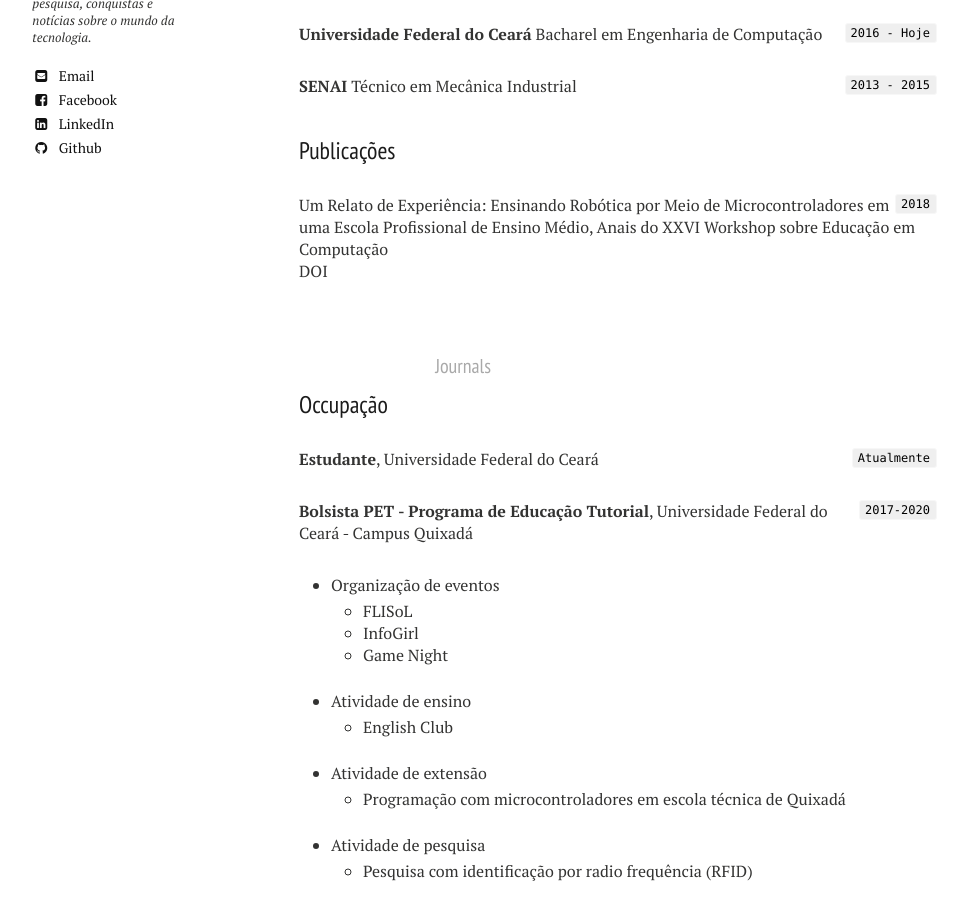
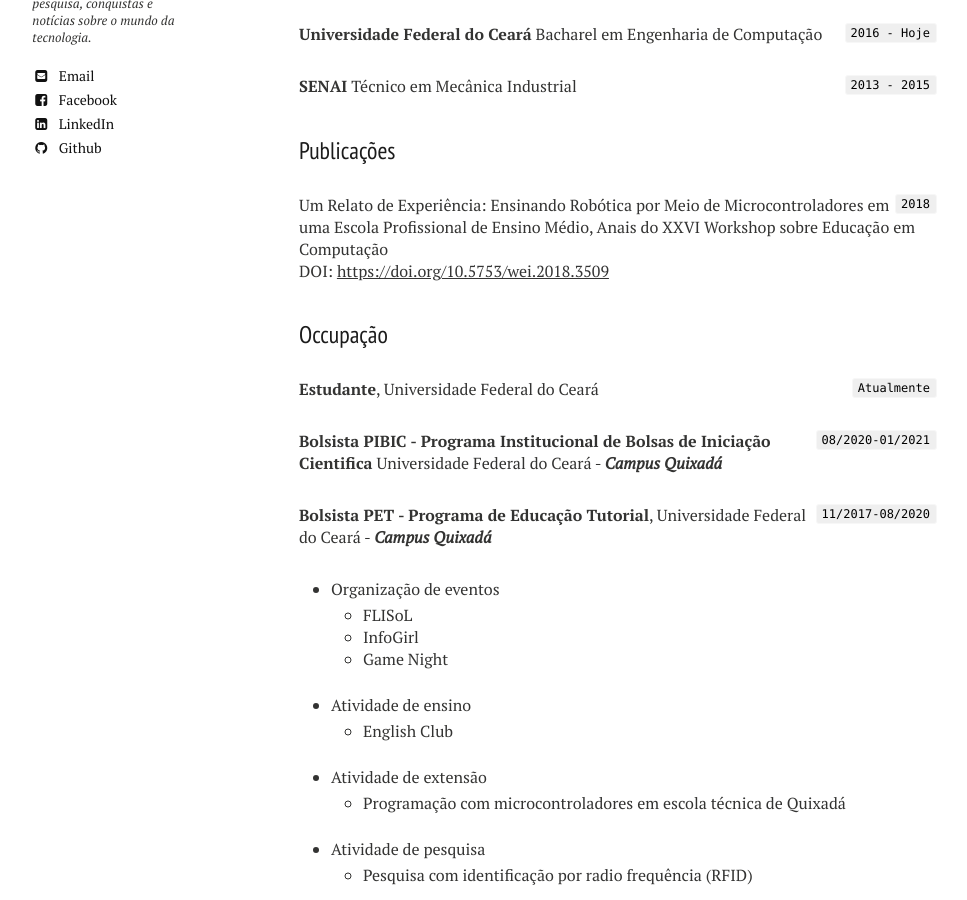
Before and after one commit to RicardoLopes1/Blind-Development, a Jekyll site: the page built from cv.md, in a window 1280 px wide and 900 px high, scrolled down 557 px. Shown: the whole window, without its empty margins (21-988 px from the left). Built offline with Jekyll 4.4.1, drawn with Linux system fonts in a browser that asks for light colours; nearby versions of some CDN libraries; our own code applies the rules of GitHub Pages for plain Markdown files.

Commit message:
cv update

```diff
--- a/cv.md
+++ b/cv.md
@@ -19,9 +19,9 @@ Técnico em Mecânica Industrial
 
 `2018`
 Um Relato de Experiência: Ensinando Robótica por Meio de Microcontroladores em uma Escola Profissional de Ensino Médio, Anais do XXVI Workshop sobre Educação em Computação <br>
-<a href="https://doi.org/10.5753/wei.2018.3509" target="_blank">DOI</a>
+DOI: <a href="https://doi.org/10.5753/wei.2018.3509" target="_blank"><u>https://doi.org/10.5753/wei.2018.3509</u></a>
 
-### Journals
+<!--  ### Journals -->
 
 
 ## Occupação
@@ -29,9 +29,11 @@ Um Relato de Experiência: Ensinando Robótica por Meio de Microcontroladores em
 `Atualmente`
 __Estudante__, Universidade Federal do Ceará
 
+`08/2020-01/2021`
+__Bolsista PIBIC - Programa Institucional de Bolsas de Iniciação Cientifica__ Universidade Federal do Ceará - _Campus Quixadá_
 
-`2017-2020`
-__Bolsista PET - Programa de Educação Tutorial__, Universidade Federal do Ceará - Campus Quixadá
+`11/2017-08/2020`
+__Bolsista PET - Programa de Educação Tutorial__, Universidade Federal do Ceará - _Campus Quixadá_
 
 - Organização de eventos
   - FLISoL
```
